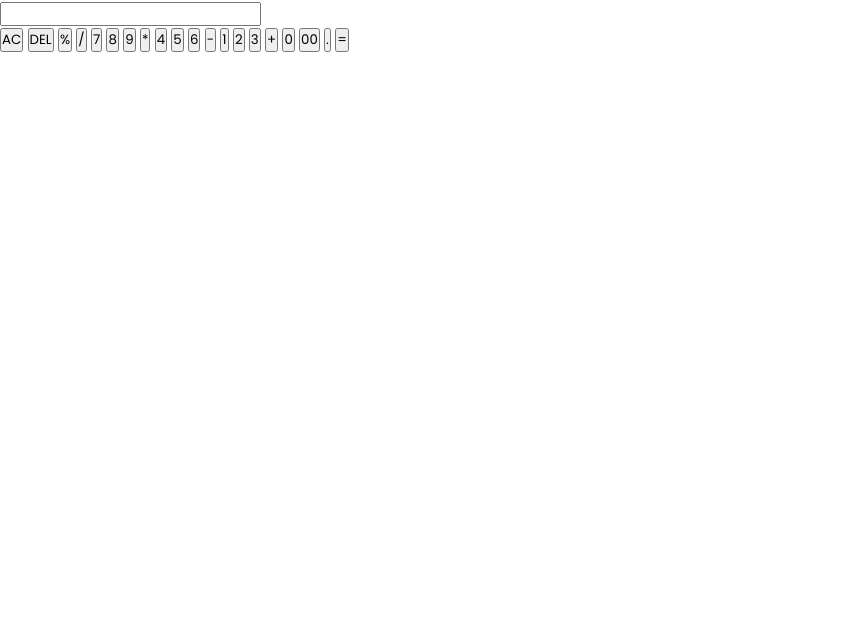
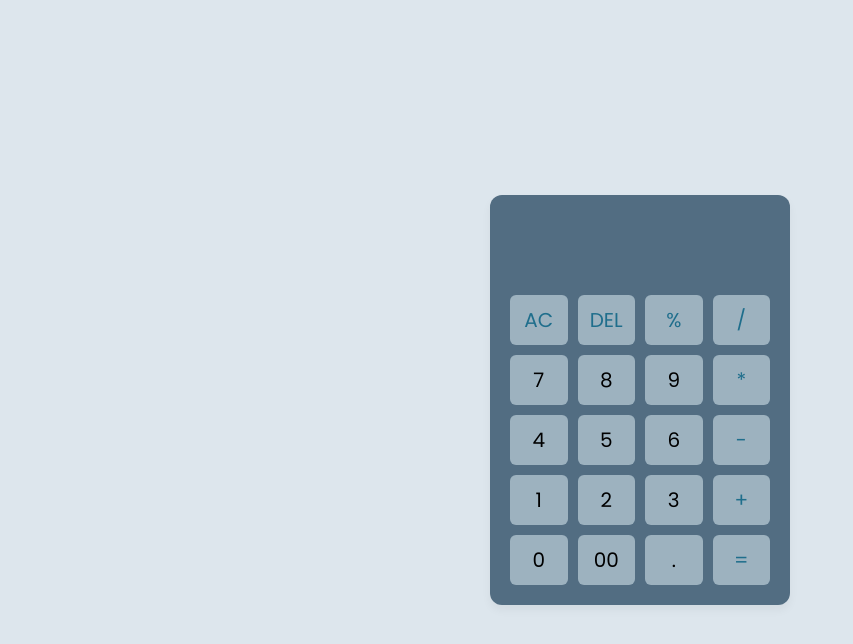
Before and after one commit to ramonryon/calculatorjs, a plain HTML site: page index.html in a window 1280 px wide. Shown: the whole page, without its empty margins (0-853 px from the left). Drawn offline with Linux system fonts and the light colour scheme.

Commit message:
Create base calculator

```diff
--- a/assets/css/style.css
+++ b/assets/css/style.css
@@ -7,3 +7,52 @@
     box-sizing: border-box;
     font-family: "Poppins", sans-serif;
 }
+
+body{
+    height: 100vh;
+    display: flex;
+    align-items: center;
+    justify-content: center;
+    background: #DDE6ED;
+}
+
+.container{
+    position: relative;
+    max-width: 300px;
+    width: 100%;
+    border-radius: 12px;
+    padding: 10px 20px 20px;
+    background: #526D82;
+    box-shadow: 0 5px 10px rgba(0, 0, 0, 0.05);
+}
+.display{
+    height: 80px;
+    width: 100%;
+    outline: none;
+    border: none;
+    text-align: right;
+    margin-bottom: 10px;
+    font-size: 25px;
+    background-color: #526D82;
+    color: #fff;
+    pointer-events: none;
+}
+.buttons{
+    display: grid;
+    gap: 10px;
+    grid-template-columns: repeat(4, 1fr);
+}
+.buttons button{
+    padding: 10px;
+    border-radius: 6px;
+    border: none;
+    font-size: 20px;
+    cursor: pointer;
+    background-color: #9DB2BF;
+}
+.buttons button:active{
+    transform: scale(0.99);
+}
+.operator{
+    color: #1F6E8C;
+}
--- a/index.html
+++ b/index.html
@@ -13,28 +13,30 @@
         <input type="text" class="display">
 
         <div class="buttons">
-            <button data-value="AC">AC</button>
-            <button data-value="DEL">DEL</button>
-            <button data-value="%">%</button>
-            <button data-value="/">/</button>
+            <button class="operator" data-value="AC">AC</button>
+            <button class="operator" data-value="DEL">DEL</button>
+            <button class="operator" data-value="%">%</button>
+            <button class="operator" data-value="/">/</button>
             <button data-value="7">7</button>
             <button data-value="8">8</button>
             <button data-value="9">9</button>
-            <button data-value="*">*</button>
+            <button class="operator" data-value="*">*</button>
             <button data-value="4">4</button>
             <button data-value="5">5</button>
             <button data-value="6">6</button>
-            <button data-value="-">-</button>
+            <button class="operator" data-value="-">-</button>
             <button data-value="1">1</button>
             <button data-value="2">2</button>
             <button data-value="3">3</button>
-            <button data-value="+">+</button>
+            <button class="operator" data-value="+">+</button>
             <button data-value="0">0</button>
             <button data-value="00">00</button>
             <button data-value=".">.</button>
-            <button data-value="=">=</button>
+            <button class="operator" data-value="=">=</button>
         </div>
     </div>
+
+    <script src="assets/js/script.js"></script>
 </body>
 
 </html>
```
